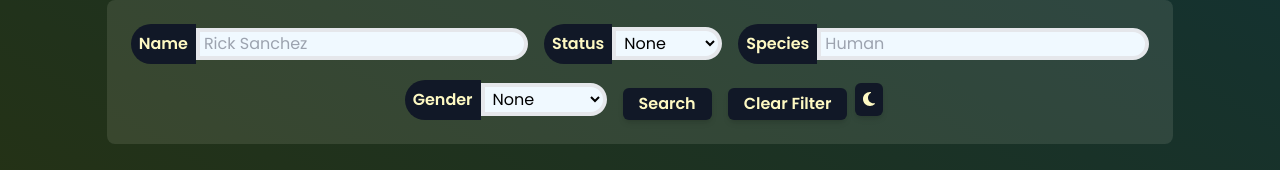
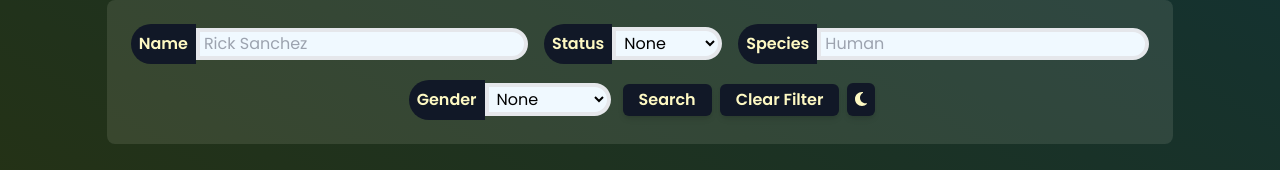
Before and after one commit to dorotech/react-test, a React (Create React App) app: page / in a window 1280 px wide. Shown: the part 226-396 px from the top of the page. Built offline with nearby package versions, Linux system fonts and the light colour scheme; no server answers.

Commit message:
design(pagination/filter): fix design alignment

```diff
--- a/src/component/filterBar/filterBar.tsx
+++ b/src/component/filterBar/filterBar.tsx
@@ -143,13 +143,13 @@ const FilterBar = ({ handleFilterSearch }: FilterBarProps) => {
         </select>
       </div>
       <button
-        className="btn text-md mx-2 px-4 py-2 mt-2 sm:w-auto w-11/12"
+        className="btn text-md mx-1 px-4 py-2 my-2 sm:w-auto w-11/12"
         type="submit"
       >
         Search
       </button>
       <button
-        className="btn text-md mx-2 px-4 py-2 mt-2 sm:w-auto w-11/12"
+        className="btn text-md mx-1 px-4 py-2 my-2 sm:w-auto w-11/12"
         type="button"
         onClick={(e) => handleClear(e)}
       >
--- a/src/component/pagination/pagination.tsx
+++ b/src/component/pagination/pagination.tsx
@@ -44,7 +44,7 @@ const Pagination = ({
         <button
           key={page}
           type="button"
-          className={`page-item flex items-center justify-center bg-yellow-50 dark:bg-gray-900 dark:text-yellow-100 w-10 h-10 p-3 transition ${
+          className={`page-item flex items-center justify-center bg-yellow-50 dark:bg-gray-900 dark:text-yellow-100 hover:dark:bg-opacity-50 w-10 h-10 p-3 transition ${
             page === currentPage ? "active-item" : ""
           }`}
           onClick={() => {
--- a/src/component/themePicker/themePicker.tsx
+++ b/src/component/themePicker/themePicker.tsx
@@ -6,7 +6,7 @@ const ThemePicker = () => {
   const [colorTheme, setTheme] = useDarkMode("dark");
   return (
     <div
-      className="btn p-2 my-2 cursor-pointer"
+      className="btn mx-1 p-2 my-1 cursor-pointer"
       onClick={() => setTheme(colorTheme)}
     >
       {colorTheme === "dark" ? (
```
